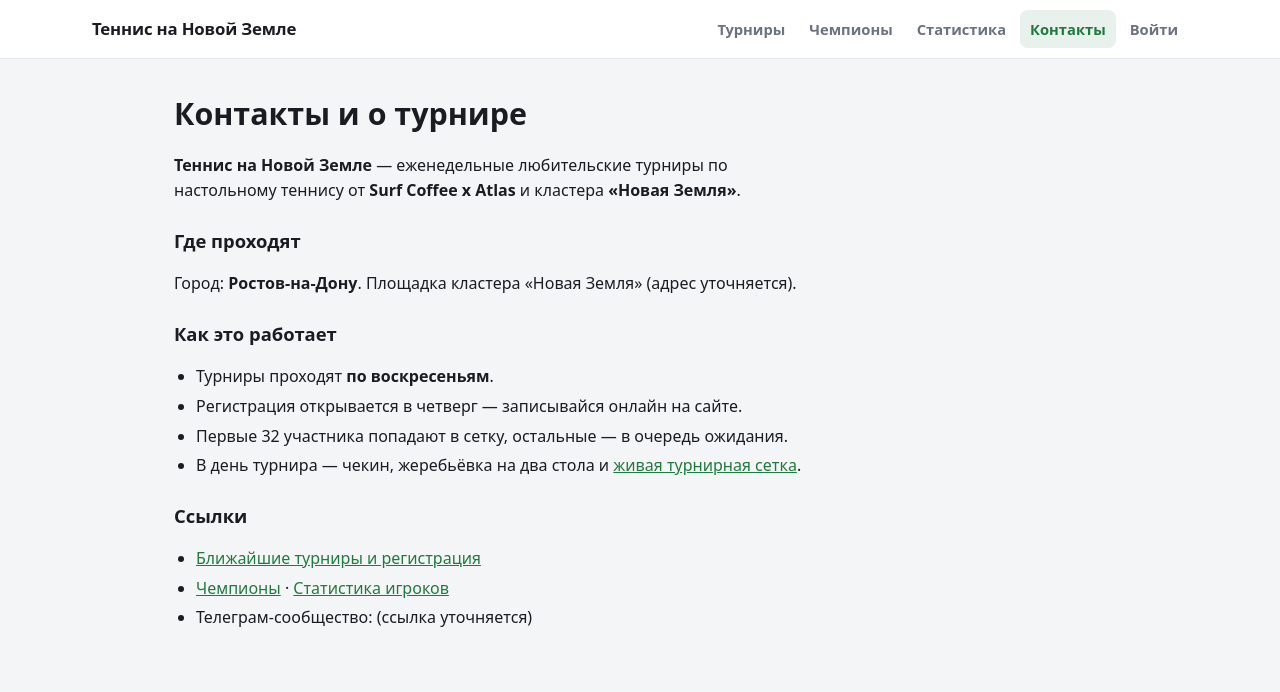
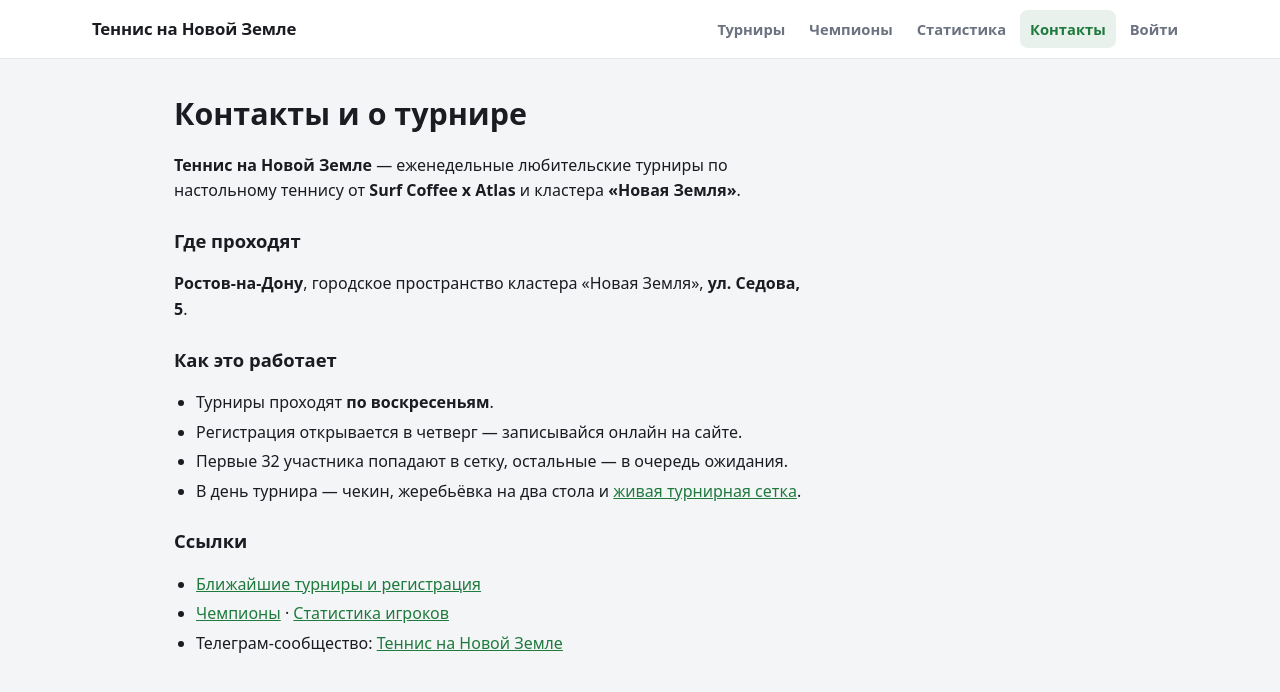
Before and after one commit to DeemMoor/tnz, a React (Vite) app in the folder frontend/: page /contacts in a window 1280 px wide. Shown: the top 692 px of the page. Built offline with nearby package versions, Linux system fonts and the light colour scheme; no server answers.

Commit message:
Контакты: реальный адрес (ул. Седова 5) и Телеграм + в Schema.org

```diff
--- a/frontend/index.html
+++ b/frontend/index.html
@@ -54,9 +54,11 @@
         "description": "Еженедельные любительские турниры по настольному теннису от Surf Coffee x Atlas и кластера «Новая Земля».",
         "sport": "Настольный теннис",
         "areaServed": { "@type": "City", "name": "Ростов-на-Дону" },
+        "sameAs": ["https://t.me/+pW47cgFhCFQ2YTMy"],
         "address": {
           "@type": "PostalAddress",
           "addressLocality": "Ростов-на-Дону",
+          "streetAddress": "ул. Седова, 5",
           "addressCountry": "RU"
         }
       }
--- a/frontend/src/pages/ContactsPage.tsx
+++ b/frontend/src/pages/ContactsPage.tsx
@@ -16,8 +16,8 @@ export default function ContactsPage() {
 
         <h2>Где проходят</h2>
         <p>
-          Город: <strong>Ростов-на-Дону</strong>. Площадка кластера «Новая Земля»
-          (адрес уточняется).
+          <strong>Ростов-на-Дону</strong>, городское пространство кластера
+          «Новая Земля», <strong>ул. Седова, 5</strong>.
         </p>
 
         <h2>Как это работает</h2>
@@ -40,7 +40,12 @@ export default function ContactsPage() {
             <Link to="/champions">Чемпионы</Link> ·{' '}
             <Link to="/stats">Статистика игроков</Link>
           </li>
-          <li>Телеграм-сообщество: (ссылка уточняется)</li>
+          <li>
+            Телеграм-сообщество:{' '}
+            <a href="https://t.me/+pW47cgFhCFQ2YTMy" target="_blank" rel="noreferrer">
+              Теннис на Новой Земле
+            </a>
+          </li>
         </ul>
       </section>
     </main>
```
